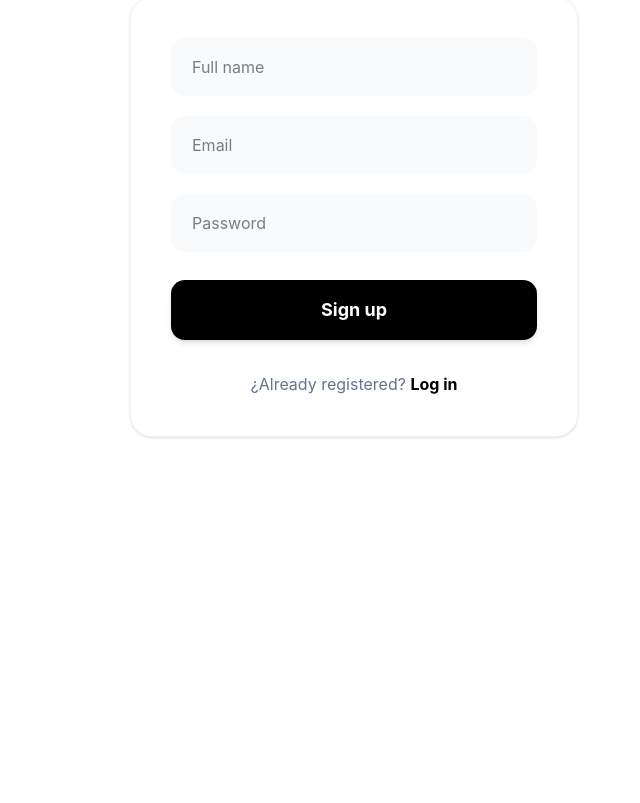
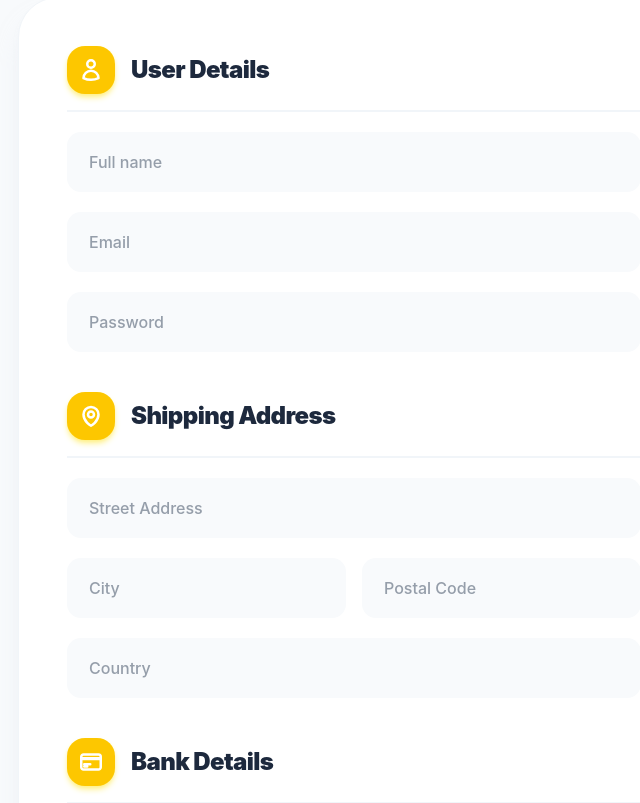
Before and after one commit to isw2-unileon/stellart-project, a React (Vite) app in the folder frontend/stellart-frontend/: page /register in a window 1280 px wide. Shown: the part 317-1120 px from the top of the page, without its empty margins (286-926 px from the left). Before the commit the page ends 802 px from the top, so only its background shows below. Built offline with nearby package versions, Linux system fonts and the light colour scheme; no server answers.

Commit message:
Bank Account Creation and Delivery Address

```diff
--- a/frontend/stellart-frontend/src/pages/Register.jsx
+++ b/frontend/stellart-frontend/src/pages/Register.jsx
@@ -3,33 +3,35 @@ import { registerUser } from '../service/apiService';
 import { toast } from 'sonner';
 
 export default function Register() {
-    const [formData, setFormData] = useState({
-        name: '',
-        email: '',
-        password: ''
-    });
+    const [userData, setUserData] = useState({ name: '', email: '', password: '' });
+    const [addressData, setAddressData] = useState({ street: '', city: '', postal_code: '', country: '' });
+    const [bankData, setBankData] = useState({ account_number: '' });
 
-    const handleChange = (e) => {
-        setFormData({
-            ...formData,
-            [e.target.name]: e.target.value
-        });
-    };
+    const handleUserChange = (e) => setUserData({ ...userData, [e.target.name]: e.target.value });
+    const handleAddressChange = (e) => setAddressData({ ...addressData, [e.target.name]: e.target.value });
+    const handleBankChange = (e) => setBankData({ ...bankData, [e.target.name]: e.target.value });
 
     const handleSubmit = async (e) => {
         e.preventDefault();
         try {
-            await registerUser(formData.email, formData.password, formData.name);
+            await registerUser(
+                userData.email,
+                userData.password,
+                userData.name,
+                addressData,
+                bankData
+            );
 
             toast.success("Successfully registered! Please verify your email.");
         } catch (error) {
-            alert("Error " + error.message || "Error at resgister user");
+            alert("Error: " + error.message || "Error at register user");
         }
     };
 
     return (
-        <div className="flex flex-col gap-10 py-12">
+        <div className="flex flex-col gap-10 py-12 px-4 bg-slate-50 min-h-screen">
 
+            {/* CABECERA (Actualizada con tu diseño) */}
             <div className="flex flex-col items-center text-center">
                 <div className="inline-block mb-2">
                     <h1 className="text-5xl md:text-6xl font-black text-[#0f172a] tracking-tighter">
@@ -43,45 +45,72 @@ export default function Register() {
                 </p>
             </div>
 
+            {/* CONTENEDOR DEL FORMULARIO */}
             <div className="w-full">
-                <div className="w-full max-w-md mx-auto bg-white p-8 md:p-10 rounded-3xl shadow-sm border border-slate-100">
-                    <form className="flex flex-col gap-5" onSubmit={handleSubmit}>
-                        <input
-                            name="name"
-                            type="text"
-                            placeholder="Full name"
-                            value={formData.name}
-                            onChange={handleChange}
-                            className="w-full px-5 py-4 rounded-xl bg-slate-50 border border-transparent focus:border-slate-300 focus:bg-white outline-none transition-all text-base"
-                            required
-                        />
-                        <input
-                            name="email"
-                            type="email"
-                            placeholder="Email"
-                            value={formData.email}
-                            onChange={handleChange}
-                            className="w-full px-5 py-4 rounded-xl bg-slate-50 border border-transparent focus:border-slate-300 focus:bg-white outline-none transition-all text-base"
-                            required
-                        />
-                        <input
-                            name="password"
-                            type="password"
-                            placeholder="Password"
-                            value={formData.password}
-                            onChange={handleChange}
-                            className="w-full px-5 py-4 rounded-xl bg-slate-50 border border-transparent focus:border-slate-300 focus:bg-white outline-none transition-all text-base"
-                            required
-                        />
-                        <button
-                            type="submit"
-                            className="w-full bg-black text-white font-bold py-4 rounded-xl hover:bg-slate-800 transition-colors mt-2 text-lg shadow-md"
-                        >
-                            Sign up
+                <div className="w-full max-w-2xl mx-auto bg-white p-8 md:p-12 rounded-[2.5rem] shadow-xl shadow-slate-200/50 border border-slate-100">
+                    <form className="flex flex-col gap-10" onSubmit={handleSubmit}>
+
+                        {/* --- DATOS DE USUARIO --- */}
+                        <div className="space-y-5">
+                            {/* Cabecera de sección estética amarilla */}
+                            <div className="flex items-center gap-4 border-b-2 border-slate-100 pb-4">
+                                <div className="w-12 h-12 rounded-2xl bg-yellow-400 flex items-center justify-center text-white shadow-md shadow-yellow-200">
+                                    <svg xmlns="http://www.w3.org/2000/svg" fill="none" viewBox="0 0 24 24" strokeWidth={2.5} stroke="currentColor" className="w-6 h-6">
+                                        <path strokeLinecap="round" strokeLinejoin="round" d="M15.75 6a3.75 3.75 0 1 1-7.5 0 3.75 3.75 0 0 1 7.5 0ZM4.501 20.118a7.5 7.5 0 0 1 14.998 0A17.933 17.933 0 0 1 12 21.75c-2.676 0-5.216-.584-7.5-1.719Z" />
+                                    </svg>
+                                </div>
+                                <h3 className="font-black text-slate-800 text-2xl tracking-tight">User Details</h3>
+                            </div>
+
+                            <input name="name" type="text" placeholder="Full name" value={userData.name} onChange={handleUserChange} className="w-full px-5 py-4 rounded-xl bg-slate-50 border-2 border-transparent focus:border-yellow-400 outline-none transition-all font-medium text-slate-700" required />
+                            <input name="email" type="email" placeholder="Email" value={userData.email} onChange={handleUserChange} className="w-full px-5 py-4 rounded-xl bg-slate-50 border-2 border-transparent focus:border-yellow-400 outline-none transition-all font-medium text-slate-700" required />
+                            <input name="password" type="password" placeholder="Password" value={userData.password} onChange={handleUserChange} className="w-full px-5 py-4 rounded-xl bg-slate-50 border-2 border-transparent focus:border-yellow-400 outline-none transition-all font-medium text-slate-700" required />
+                        </div>
+
+                        {/* --- DATOS DE ENVÍO --- */}
+                        <div className="space-y-5">
+                            {/* Cabecera de sección estética amarilla */}
+                            <div className="flex items-center gap-4 border-b-2 border-slate-100 pb-4">
+                                <div className="w-12 h-12 rounded-2xl bg-yellow-400 flex items-center justify-center text-white shadow-md shadow-yellow-200">
+                                    <svg xmlns="http://www.w3.org/2000/svg" fill="none" viewBox="0 0 24 24" strokeWidth={2.5} stroke="currentColor" className="w-6 h-6">
+                                        <path strokeLinecap="round" strokeLinejoin="round" d="M15 10.5a3 3 0 1 1-6 0 3 3 0 0 1 6 0Z" />
+                                        <path strokeLinecap="round" strokeLinejoin="round" d="M19.5 10.5c0 7.142-7.5 11.25-7.5 11.25S4.5 17.642 4.5 10.5a7.5 7.5 0 1 1 15 0Z" />
+                                    </svg>
+                                </div>
+                                <h3 className="font-black text-slate-800 text-2xl tracking-tight">Shipping Address</h3>
+                            </div>
+
+                            <input name="street" type="text" placeholder="Street Address" value={addressData.street} onChange={handleAddressChange} className="w-full px-5 py-4 rounded-xl bg-slate-50 border-2 border-transparent focus:border-yellow-400 outline-none transition-all font-medium text-slate-700" required />
+                            <div className="grid grid-cols-2 gap-4">
+                                <input name="city" type="text" placeholder="City" value={addressData.city} onChange={handleAddressChange} className="w-full px-5 py-4 rounded-xl bg-slate-50 border-2 border-transparent focus:border-yellow-400 outline-none transition-all font-medium text-slate-700" required />
+                                <input name="postal_code" type="text" placeholder="Postal Code" value={addressData.postal_code} onChange={handleAddressChange} className="w-full px-5 py-4 rounded-xl bg-slate-50 border-2 border-transparent focus:border-yellow-400 outline-none transition-all font-medium text-slate-700" required />
+                            </div>
+                            <input name="country" type="text" placeholder="Country" value={addressData.country} onChange={handleAddressChange} className="w-full px-5 py-4 rounded-xl bg-slate-50 border-2 border-transparent focus:border-yellow-400 outline-none transition-all font-medium text-slate-700" required />
+                        </div>
+
+                        {/* --- DATOS BANCARIOS --- */}
+                        <div className="space-y-5">
+                            {/* Cabecera de sección estética amarilla */}
+                            <div className="flex items-center gap-4 border-b-2 border-slate-100 pb-4">
+                                <div className="w-12 h-12 rounded-2xl bg-yellow-400 flex items-center justify-center text-white shadow-md shadow-yellow-200">
+                                    <svg xmlns="http://www.w3.org/2000/svg" fill="none" viewBox="0 0 24 24" strokeWidth={2.5} stroke="currentColor" className="w-6 h-6">
+                                        <path strokeLinecap="round" strokeLinejoin="round" d="M2.25 8.25h19.5M2.25 9h19.5m-16.5 5.25h6m-6 2.25h3m-3.75 3h15a2.25 2.25 0 0 0 2.25-2.25V6.75A2.25 2.25 0 0 0 19.5 4.5h-15a2.25 2.25 0 0 0-2.25 2.25v10.5A2.25 2.25 0 0 0 4.5 19.5Z" />
+                                    </svg>
+                                </div>
+                                <h3 className="font-black text-slate-800 text-2xl tracking-tight">Bank Details</h3>
+                            </div>
+
+                            <input name="account_number" type="text" placeholder="IBAN / Account Number" value={bankData.account_number} onChange={handleBankChange} className="w-full px-5 py-4 rounded-xl bg-slate-50 border-2 border-transparent focus:border-yellow-400 outline-none transition-all font-medium text-slate-700" required />
+                        </div>
+
+                        {/* Botón con hover animado */}
+                        <button type="submit" className="w-full bg-[#0f172a] text-white font-black py-5 rounded-2xl hover:bg-yellow-500 hover:text-black hover:-translate-y-1 hover:shadow-xl hover:shadow-yellow-200 transition-all duration-300 mt-4 text-xl">
+                            Sign up & Save Details
                         </button>
                     </form>
-                    <p className="text-center text-base text-slate-500 mt-8">
-                        ¿Already registered? <a href="/login" className="text-black font-bold hover:underline">Log in</a>
+
+                    <p className="text-center text-lg font-medium text-slate-500 mt-10">
+                        Already registered? <a href="/login" className="text-yellow-500 font-black hover:underline hover:text-yellow-600 transition-colors">Log in</a>
                     </p>
                 </div>
             </div>
--- a/frontend/stellart-frontend/src/service/apiService.js
+++ b/frontend/stellart-frontend/src/service/apiService.js
@@ -11,38 +11,20 @@ export const getLoggedUser = async () => {
     return user;
 };
 
-export const registerUser = async (email, password, fullName) => {
+export const registerUser = async (email, password, fullName,addressObj, bankObj) => {
     const { data, error } = await supabase.auth.signUp({
         email,
         password,
         options: {
             data: {
                 full_name: fullName,
+                address: addressObj,
+                bank: bankObj,
             },
         },
     });
 
     if (error) throw error;
-
-    if (data?.user) {
-        try {
-            await fetch(`${BACKEND_URL}/profiles/${data.user.id}`, {
-                method: 'PUT',
-                headers: { 'Content-Type': 'application/json' },
-                body: JSON.stringify({
-                    profile: {
-                        id: data.user.id,
-                        full_name: fullName,
-                        avatar_url: null
-                    },
-                    skills: []
-                }),
-            });
-        } catch (e) {
-            console.error("Profile creation error:", e);
-        }
-    }
-
     return data;
 };
 
```
